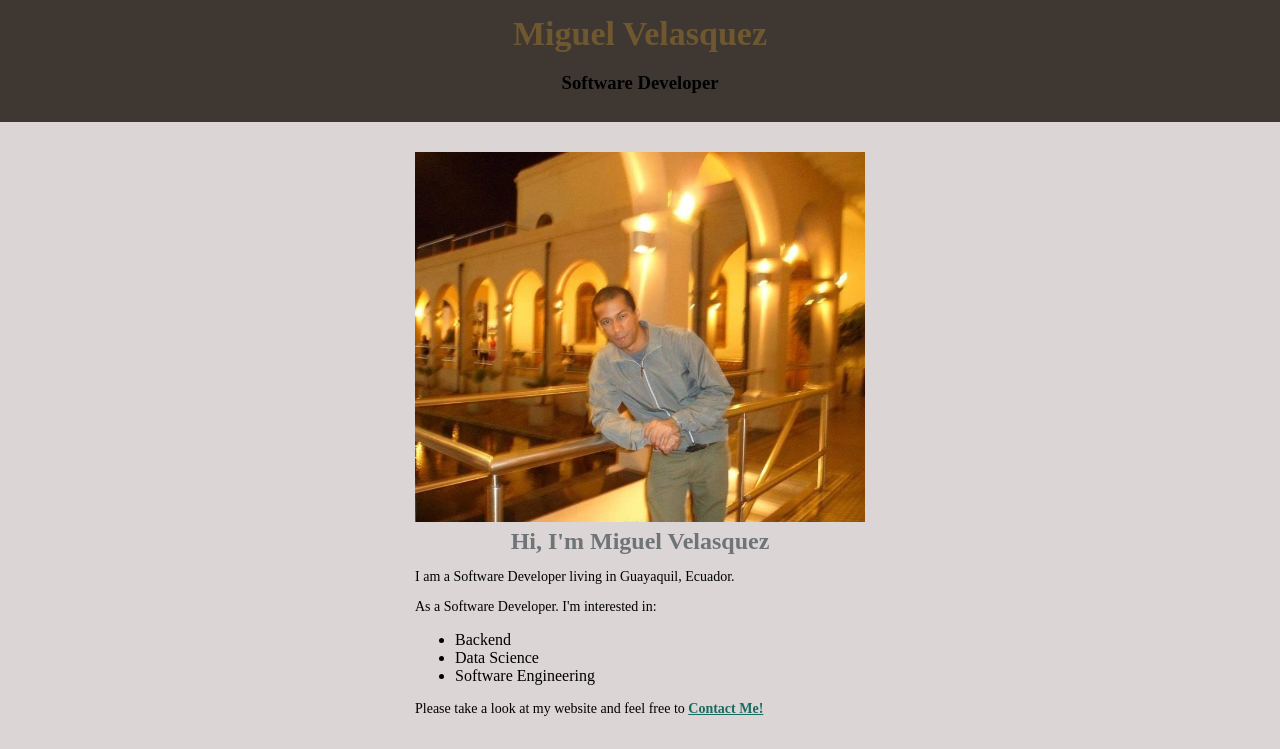
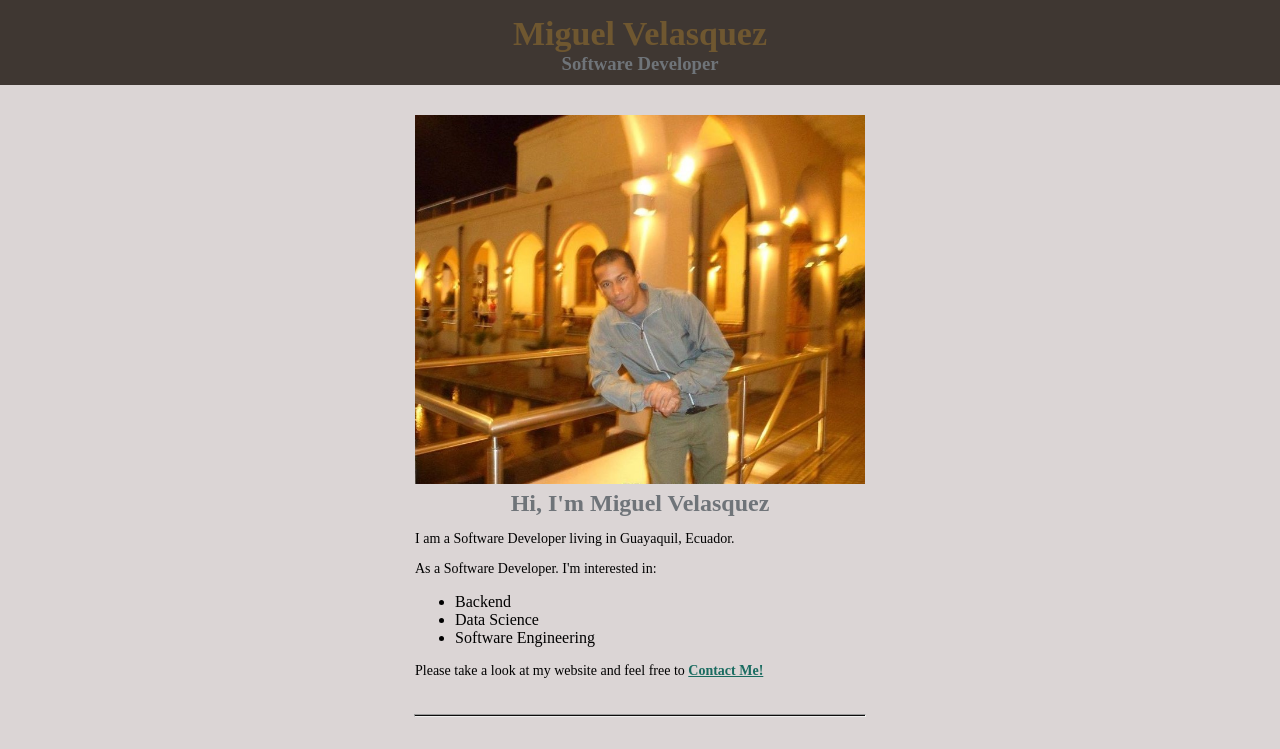
Before and after one commit to VelasquezVivas/Portfolio, a plain HTML site: page index.html in a window 1280 px wide. Shown: the top 749 px of the page. Drawn offline with Linux system fonts and the light colour scheme.

Commit message:
Add files via upload

```diff
--- a/style.css
+++ b/style.css
@@ -38,7 +38,7 @@ main {
 }
 
 
- h2, h4 {
+ h2, h3 {
   color: rgba(111, 116, 121, 200);
 }
 
@@ -48,7 +48,7 @@ h1 {
   font-size: 34px;
 }
 
-h1, h4, h2 {
+h1, h3, h2 {
   margin: 0;
   }
 
```
